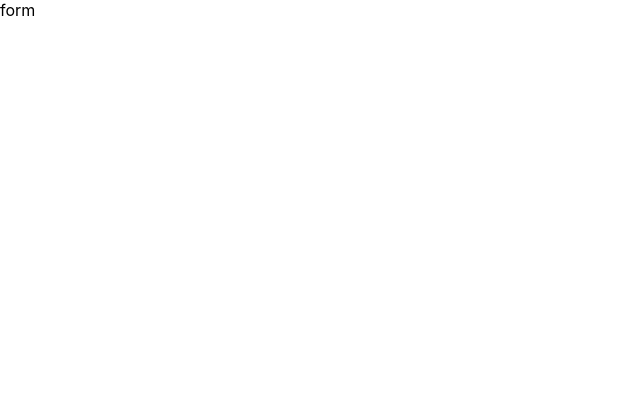
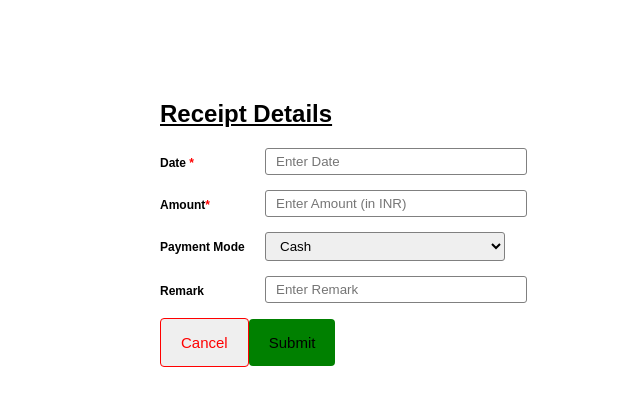
Before and after one commit to forhadmia1/onico_technologies_task, a React (Create React App) app: page / in a window 1280 px wide. Shown: the top 406 px of the page, without its empty margins (0-640 px from the left). Built offline with nearby package versions, Linux system fonts and the light colour scheme.

Commit message:
from create

```diff
--- a/src/components/FormPage.jsx
+++ b/src/components/FormPage.jsx
@@ -1,9 +1,37 @@
 import React from 'react';
+import '../styles/FormPageStyle.css'
 
 const FormPage = () => {
     return (
-        <div>
-            form
+        <div className='container'>
+            <div className='form-style'>
+                <h2 className='title'>Receipt Details</h2>
+                <form>
+                    <label for="date">
+                        <span>Date <span class="required">*</span></span>
+                        <input type="text" class="input-field" name="date" placeholder='Enter Date'/>
+                    </label>
+                    <label for="amount">
+                        <span>Amount<span class="required">*</span></span>
+                        <input type="number" class="input-field" name="amount" placeholder='Enter Amount (in INR)'/>
+                    </label>
+                    <label for="payment">
+                        <span>Payment Mode</span>
+                        <select name="payment" class="select-field">
+                            <option value="cash">Cash</option>
+                            <option value="card">Card</option>
+                        </select>
+                    </label>
+                    <label for="remark">
+                        <span>Remark</span>
+                        <input type="text" class="input-field" name="remark" placeholder='Enter Remark'/>
+                    </label>
+                    <div>
+                        <button className='form-btn cancel-btn' type='submit'>Cancel</button>
+                        <button className='form-btn submit-btn' type='submit'>Submit</button>
+                    </div>
+                </form>
+            </div>
         </div>
     );
 };
--- /dev/null
+++ b/src/styles/FormPageStyle.css
@@ -0,0 +1,57 @@
+
+.container{
+    width: 1000px;
+    margin: 60px auto;
+}
+
+.title{
+    font-size: 24px;
+    text-decoration: underline;
+}
+
+.form-style{
+	max-width: 500px;
+	padding: 20px 12px 10px 20px;
+	font: 12px sans-serif;
+}
+
+.form-style label{
+	display: block;
+	margin: 0px 0px 15px 0px;
+}
+.form-style label > span{
+	width: 100px;
+	font-weight: bold;
+	float: left;
+	padding-top: 8px;
+	padding-right: 5px;
+}
+.form-style span.required{
+	color:red;
+}
+
+.input-field,.select-field{
+	width: 48%;
+    padding: 5px 10px;
+    border: 1.5px solid grey;
+    border-radius: 3px;
+}
+
+.input-field:focus{
+    outline: none;
+}
+
+.form-btn{
+    font-size: 15px;
+    padding: 15px 20px;
+}
+.submit-btn{
+    background-color: green;
+    border: none;
+    border-radius: 4px;
+}
+.cancel-btn{
+    border: 1px solid red;
+    color: red;
+    border-radius: 4px;
+}
```
